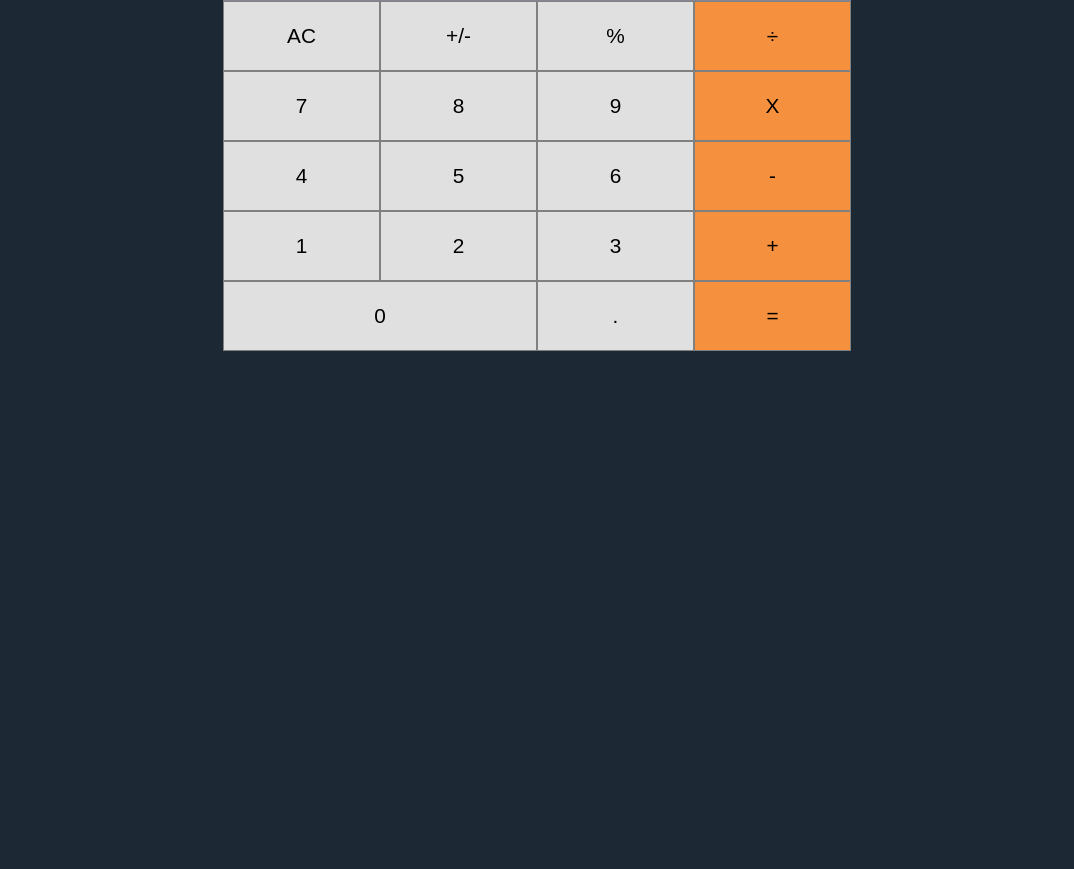
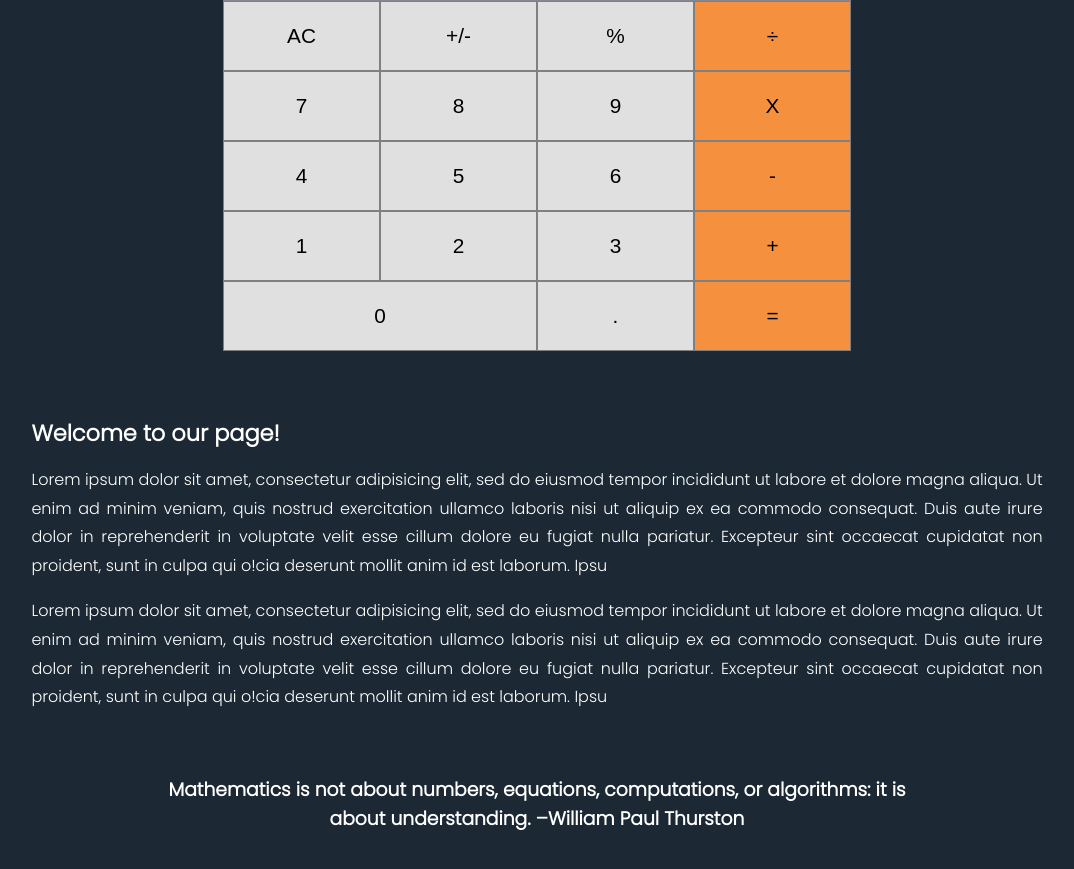
Before and after one commit to ajkacca457/Math-magicians-calculator, a React (Create React App) app: page / in a window 1280 px wide. Shown: the part 217-1086 px from the top of the page, without its empty margins (103-1177 px from the left). Before the commit the page ends 800 px from the top, so only its background shows below. Built offline with nearby package versions, Linux system fonts and the light colour scheme.

Commit message:
add home and quote component to app

```diff
--- a/src/components/App.js
+++ b/src/components/App.js
@@ -3,6 +3,8 @@ import Display from './Display';
 import ButtonPanel from './ButtonPanel';
 // eslint-disable-next-line no-unused-vars
 import calculate from '../logic/calculate';
+import Home from './Home';
+import Quote from './Quote';
 
 class App extends Component {
   constructor(props) {
@@ -30,12 +32,16 @@ class App extends Component {
 
   render() {
     return (
-      <div className="container">
-        <h2>Math Magician Calculator</h2>
-        <div className="calculator">
-          <Display result={this.updateResult()} />
-          <ButtonPanel handleClick={this.handleClick} />
+      <div className="app">
+        <div className="container">
+          <h2>Math Magician Calculator</h2>
+          <div className="calculator">
+            <Display result={this.updateResult()} />
+            <ButtonPanel handleClick={this.handleClick} />
+          </div>
         </div>
+        <Home />
+        <Quote />
       </div>
     );
   }
--- /dev/null
+++ b/src/components/Home.js
@@ -0,0 +1,30 @@
+import React from 'react';
+
+const Home = () => (
+  <div className="home" style={{ width: '80%', margin: '1% auto' }}>
+    <h1 style={{ textAlign: 'left', fontSize: '140%' }}>Welcome to our page!</h1>
+    <p style={{ textAlign: 'justify', lineHeight: '1.8' }}>
+      Lorem ipsum dolor sit amet, consectetur adipisicing elit,
+      sed do eiusmod tempor incididunt ut labore et dolore magna aliqua.
+      Ut enim ad minim veniam, quis nostrud exercitation ullamco laboris nisi ut
+      aliquip ex ea commodo consequat.
+      Duis aute irure dolor in reprehenderit in voluptate velit esse cillum
+      dolore eu fugiat nulla pariatur.
+      Excepteur sint occaecat cupidatat non proident,
+      sunt in culpa qui o!cia deserunt mollit anim id est laborum. Ipsu
+    </p>
+
+    <p style={{ textAlign: 'justify', lineHeight: '1.8' }}>
+      Lorem ipsum dolor sit amet, consectetur adipisicing elit,
+      sed do eiusmod tempor incididunt ut labore et dolore magna aliqua.
+      Ut enim ad minim veniam, quis nostrud exercitation ullamco laboris nisi ut
+      aliquip ex ea commodo consequat.
+      Duis aute irure dolor in reprehenderit in voluptate velit esse cillum
+      dolore eu fugiat nulla pariatur.
+      Excepteur sint occaecat cupidatat non proident,
+      sunt in culpa qui o!cia deserunt mollit anim id est laborum. Ipsu
+    </p>
+  </div>
+);
+
+export default Home;
--- /dev/null
+++ b/src/components/Quote.js
@@ -0,0 +1,12 @@
+import React from 'react';
+
+const Quote = () => (
+  <div className="quote">
+    <h3 style={{ width: '60%', margin: ' 5% auto' }}>
+      Mathematics is not about numbers, equations, computations,
+      or algorithms: it is about understanding. –William Paul Thurston
+    </h3>
+  </div>
+);
+
+export default Quote;
```
Also changed, not shown: src/components/Navbar.js (added), 1 other file (tests, documents, lock files or other folders).
